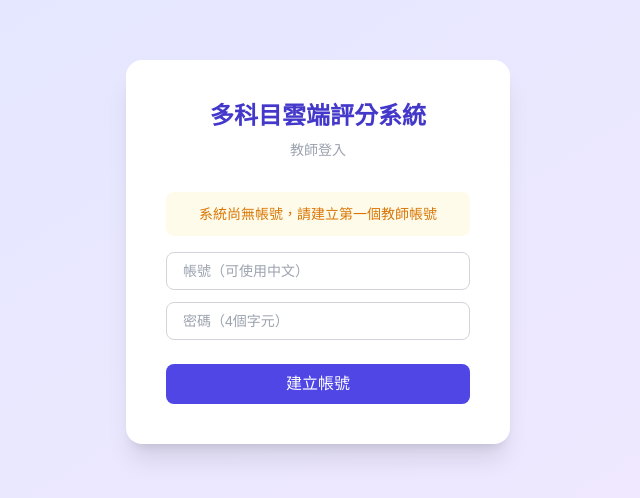
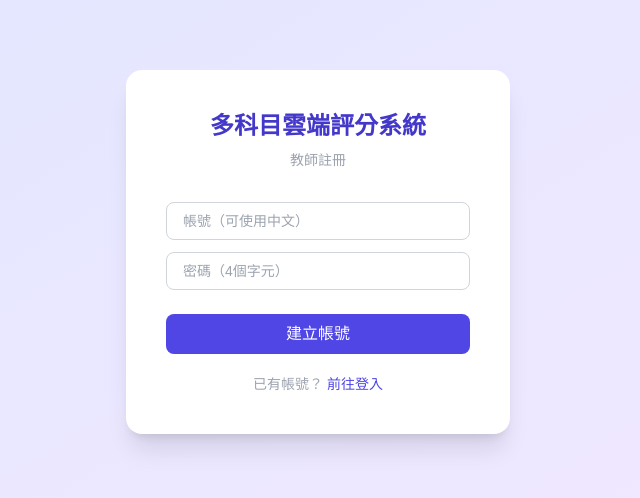
Before and after one commit to repository0928/multiscr, a Vue app in the folder client/: page /login in a window 1280 px wide. Shown: the part 148-646 px from the top of the page, without its empty margins (322-962 px from the left). Built offline with nearby package versions, Linux system fonts and the light colour scheme; no server answers.

Commit message:
feat: support multiple teacher accounts with register/login toggle

```diff
--- a/client/src/views/LoginView.vue
+++ b/client/src/views/LoginView.vue
@@ -2,36 +2,26 @@
   <div class="min-h-screen flex items-center justify-center bg-gradient-to-br from-indigo-100 to-purple-100">
     <div class="bg-white rounded-2xl shadow-xl p-10 w-96">
       <h1 class="text-2xl font-bold text-center text-indigo-700 mb-2">多科目雲端評分系統</h1>
-      <p class="text-center text-gray-400 text-sm mb-8">教師登入</p>
+      <p class="text-center text-gray-400 text-sm mb-8">{{ isRegister ? '教師註冊' : '教師登入' }}</p>
 
-      <!-- 載入中 -->
       <div v-if="checking" class="text-center text-gray-400 py-4">載入中...</div>
 
       <template v-else>
-        <!-- 建立第一個帳號 -->
-        <template v-if="!hasTeacher">
-          <p class="text-center text-amber-600 text-sm mb-4 bg-amber-50 rounded-lg p-3">
-            系統尚無帳號，請建立第一個教師帳號
-          </p>
-          <input v-model="username" maxlength="20" placeholder="帳號（可使用中文）"
-            class="input mb-3" />
-          <input v-model="password" maxlength="4" type="password" placeholder="密碼（4個字元）"
-            class="input mb-6" />
-          <button @click="register" class="btn-primary w-full" :disabled="loading">
-            {{ loading ? '建立中...' : '建立帳號' }}
+        <input v-model="username" maxlength="20" :placeholder="isRegister ? '帳號（可使用中文）' : '帳號'"
+          class="input mb-3" @keyup.enter="isRegister ? register() : login()" />
+        <input v-model="password" maxlength="4" type="password" placeholder="密碼（4個字元）"
+          class="input mb-6" @keyup.enter="isRegister ? register() : login()" />
+
+        <button @click="isRegister ? register() : login()" class="btn-primary w-full" :disabled="loading">
+          {{ loading ? (isRegister ? '建立中...' : '登入中...') : (isRegister ? '建立帳號' : '登入') }}
+        </button>
+
+        <p class="text-center text-sm mt-5">
+          <span class="text-gray-400">{{ isRegister ? '已有帳號？' : '還沒有帳號？' }}</span>
+          <button @click="switchMode" class="text-indigo-600 hover:underline ml-1 cursor-pointer">
+            {{ isRegister ? '前往登入' : '立即註冊' }}
           </button>
-        </template>
-
-        <!-- 登入 -->
-        <template v-else>
-          <input v-model="username" maxlength="20" placeholder="帳號"
-            class="input mb-3" @keyup.enter="login" />
-          <input v-model="password" maxlength="4" type="password" placeholder="密碼（4個字元）"
-            class="input mb-6" @keyup.enter="login" />
-          <button @click="login" class="btn-primary w-full" :disabled="loading">
-            {{ loading ? '登入中...' : '登入' }}
-          </button>
-        </template>
+        </p>
       </template>
 
       <p v-if="error" class="text-red-500 text-sm text-center mt-4">{{ error }}</p>
@@ -45,25 +35,31 @@ import { useRouter } from 'vue-router'
 import api from '../api'
 
 const router = useRouter()
-const hasTeacher = ref(false)
 const checking = ref(true)
+const isRegister = ref(false)
 const username = ref('')
 const password = ref('')
 const error = ref('')
-const usernameError = ref('')
 const loading = ref(false)
 
 onMounted(async () => {
   try {
     const { data } = await api.get('/auth/status')
-    hasTeacher.value = data.hasTeacher
+    // 若系統尚無帳號，直接進入註冊模式
+    isRegister.value = !data.hasTeacher
   } catch (e) {
-    // API 失敗時預設顯示建立帳號（首次使用）
-    hasTeacher.value = false
+    isRegister.value = true
   } finally {
     checking.value = false
   }
 })
+
+function switchMode() {
+  isRegister.value = !isRegister.value
+  error.value = ''
+  username.value = ''
+  password.value = ''
+}
 
 async function login() {
   error.value = ''
```
Also changed, not shown: 1 other file (tests, documents, lock files or other folders).
